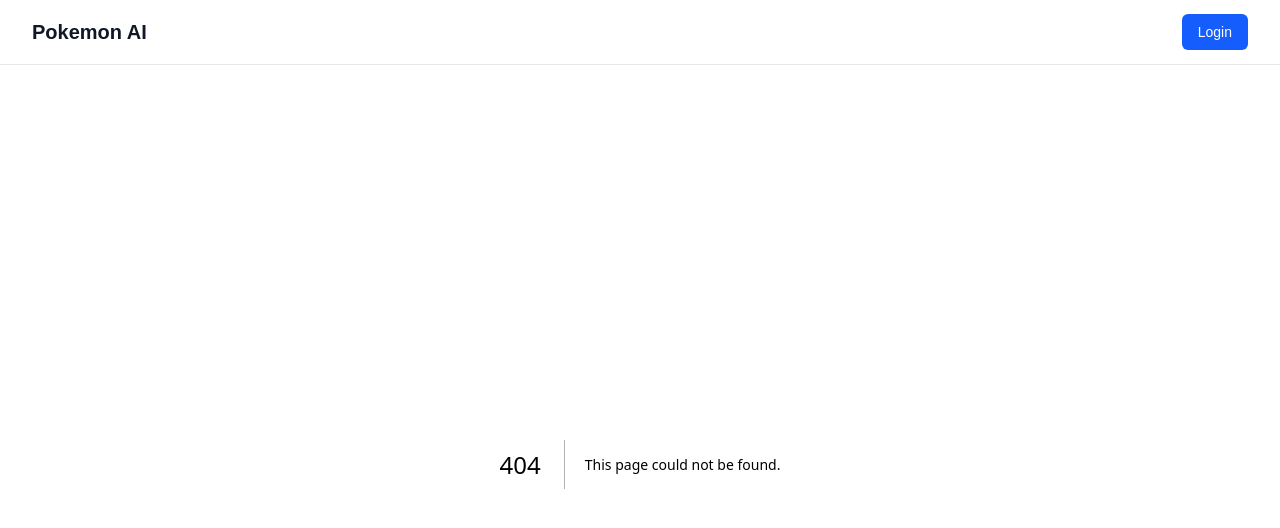
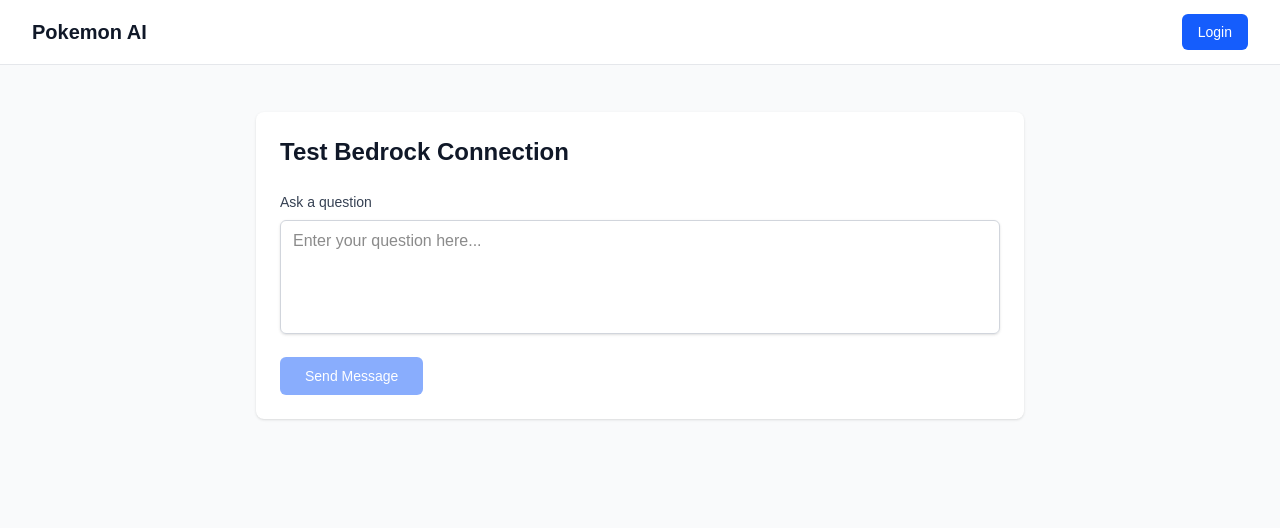
Before and after one commit to jslow421/pokemon-test, a Next.js app in the folder frontend/: page /bedrock in a window 1280 px wide. Before the commit this address had no page. Shown: the top 528 px of the page. Built offline with nearby package versions, Linux system fonts and the light colour scheme.

Commit message:
Test bedrock

```diff
--- /dev/null
+++ b/frontend/app/bedrock/page.tsx
@@ -0,0 +1,103 @@
+'use client';
+
+import React, { useState } from 'react';
+import { useAuth } from '../contexts/AuthContext';
+import { useRouter } from 'next/navigation';
+
+export default function BedrockPage() {
+  const [message, setMessage] = useState('');
+  const [response, setResponse] = useState('');
+  const [isLoading, setIsLoading] = useState(false);
+  const [error, setError] = useState('');
+  const { token } = useAuth();
+  const router = useRouter();
+
+  const handleSubmit = async (e: React.FormEvent) => {
+    e.preventDefault();
+
+    if (!token) {
+      setError('Please login to use this feature');
+      router.push('/login');
+      return;
+    }
+
+    setError('');
+    setResponse('');
+    setIsLoading(true);
+
+    try {
+      const res = await fetch('http://localhost:8181/bedrock', {
+        method: 'POST',
+        headers: {
+          'Content-Type': 'application/json',
+          'Authorization': `Bearer ${token}`,
+        },
+        body: JSON.stringify({ message }),
+      });
+
+      const data = await res.json();
+
+      if (!res.ok) {
+        throw new Error(data.error || 'Failed to get response');
+      }
+
+      setResponse(data.response);
+    } catch (err) {
+      setError(err instanceof Error ? err.message : 'An error occurred');
+    } finally {
+      setIsLoading(false);
+    }
+  };
+
+  return (
+    <div className="min-h-screen bg-gray-50 py-12 px-4 sm:px-6 lg:px-8">
+      <div className="max-w-3xl mx-auto">
+        <div className="bg-white shadow rounded-lg p-6">
+          <h1 className="text-2xl font-bold text-gray-900 mb-6">
+            Test Bedrock Connection
+          </h1>
+
+          <form onSubmit={handleSubmit} className="space-y-4">
+            <div>
+              <label htmlFor="message" className="block text-sm font-medium text-gray-700 mb-2">
+                Ask a question
+              </label>
+              <textarea
+                id="message"
+                rows={4}
+                className="w-full px-3 py-2 border border-gray-300 rounded-md shadow-sm focus:ring-blue-500 focus:border-blue-500 resize-none"
+                placeholder="Enter your question here..."
+                value={message}
+                onChange={(e) => setMessage(e.target.value)}
+                required
+              />
+            </div>
+
+            <button
+              type="submit"
+              disabled={isLoading || !message.trim()}
+              className="w-full sm:w-auto px-6 py-2 border border-transparent text-sm font-medium rounded-md text-white bg-blue-600 hover:bg-blue-700 focus:outline-none focus:ring-2 focus:ring-offset-2 focus:ring-blue-500 disabled:opacity-50 disabled:cursor-not-allowed"
+            >
+              {isLoading ? 'Sending...' : 'Send Message'}
+            </button>
+          </form>
+
+          {error && (
+            <div className="mt-4 rounded-md bg-red-50 p-4">
+              <p className="text-sm text-red-800">{error}</p>
+            </div>
+          )}
+
+          {response && (
+            <div className="mt-6">
+              <h2 className="text-lg font-medium text-gray-900 mb-2">Response:</h2>
+              <div className="bg-gray-50 rounded-md p-4">
+                <p className="text-gray-700 whitespace-pre-wrap">{response}</p>
+              </div>
+            </div>
+          )}
+        </div>
+      </div>
+    </div>
+  );
+}
--- a/frontend/app/components/Navigation.tsx
+++ b/frontend/app/components/Navigation.tsx
@@ -11,9 +11,19 @@
     <nav className="fixed top-0 left-0 right-0 bg-white border-b border-gray-200 z-50">
       <div className="max-w-7xl mx-auto px-4 sm:px-6 lg:px-8">
         <div className="flex justify-between items-center h-16">
-          <Link href="/" className="text-xl font-bold text-gray-900">
-            Pokemon AI
-          </Link>
+          <div className="flex items-center space-x-8">
+            <Link href="/" className="text-xl font-bold text-gray-900">
+              Pokemon AI
+            </Link>
+            {user && (
+              <Link
+                href="/bedrock"
+                className="text-sm font-medium text-gray-700 hover:text-gray-900"
+              >
+                Test Bedrock
+              </Link>
+            )}
+          </div>
 
           <div className="flex items-center space-x-4">
             {user ? (
```
